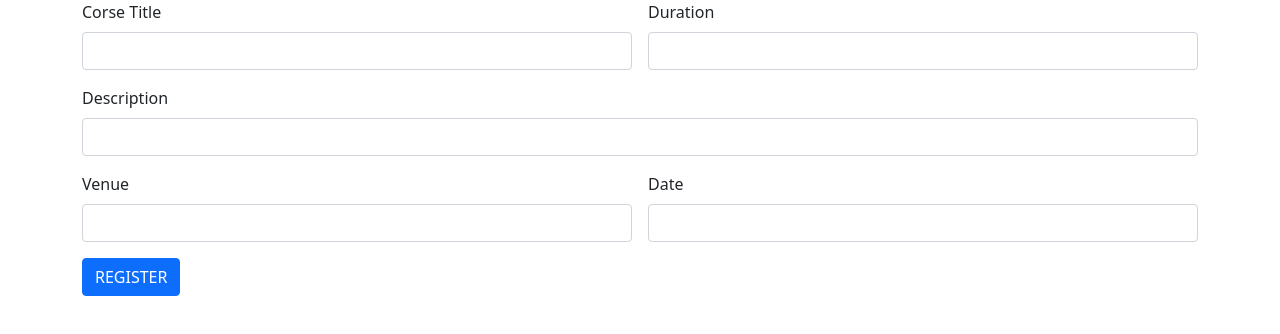
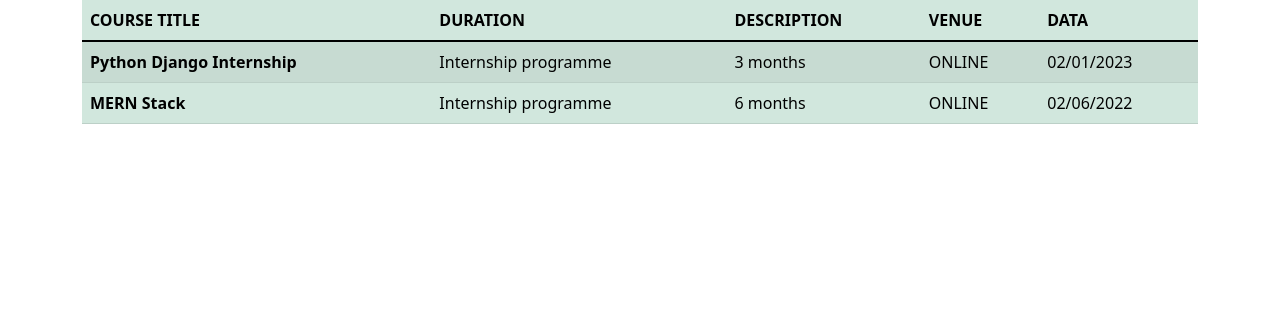
Before and after one commit to anilamurali/React-Courseapp, a React (Create React App) app: page / in a window 1280 px wide. Shown: the top 334 px of the page. Built offline with nearby package versions, Linux system fonts and the light colour scheme.

Commit message:
first commit

```diff
--- a/src/App.js
+++ b/src/App.js
@@ -3,11 +3,12 @@
 import 'bootstrap/dist/css/bootstrap.min.css'
 import 'bootstrap/dist/js/bootstrap.bundle.min.js'
 import Addcourse from './Component/Addcourse';
+import Viewcourse from './Component/Viewcourse';
 
 function App() {
   return (
     <>
-    <Addcourse/>
+    <Viewcourse/>
     </>  );
 }
 
--- /dev/null
+++ b/src/Component/Viewcourse.js
@@ -0,0 +1,49 @@
+import React from 'react'
+
+const Viewcourse = () => {
+    var viewall=[{"_id":"6285a2a31887dc001619415c","courseTitle":"Python Django Internship","courseDescription":"Internship programme","courseDuration":"3 months","courseVenue":"ONLINE","courseDate":"02/01/2023"},{"_id":"6285a2c21887dc001619415d","courseTitle":"MERN Stack","courseDescription":"Internship programme","courseDuration":"6 months","courseVenue":"ONLINE","courseDate":"02/06/2022"}]
+  return (
+    <div>
+        <div>
+
+        <div class="container">
+    <div class="row">
+        <div class="col col-12 col-sm-12 col-md-12 col-lg-12 col-xl-12 col-xxl-12">
+
+            <table class="table table-success table-striped" >
+            <thead>
+      <tr>
+
+        <th scope="col">COURSE TITLE</th>
+        <th scope="col">DURATION </th>
+        <th scope="col">DESCRIPTION</th>
+        <th scope="col">VENUE</th>
+        <th scope="col">DATA</th>
+
+      </tr>
+    </thead>
+    <tbody>
+                {
+                    viewall.map((value,key)=>{
+                        return <tr>
+                                        <th><p class="card-text">{value.courseTitle}</p></th>
+                                        <td><p class="card-text">{value.courseDescription}</p></td>
+                                        <td><p class="card-text">{value.courseDuration}</p></td>
+                                        <td><p class="card-text">{value.courseVenue}</p></td>
+                                        <td><p class="card-text">{value.courseDate}</p></td>
+
+                                        </tr>
+
+                    })}
+                    </tbody>
+                                </table>
+            </div>
+        </div>
+    </div>
+
+    </div>
+    </div>
+  )
+}
+
+export default Viewcourse
```
